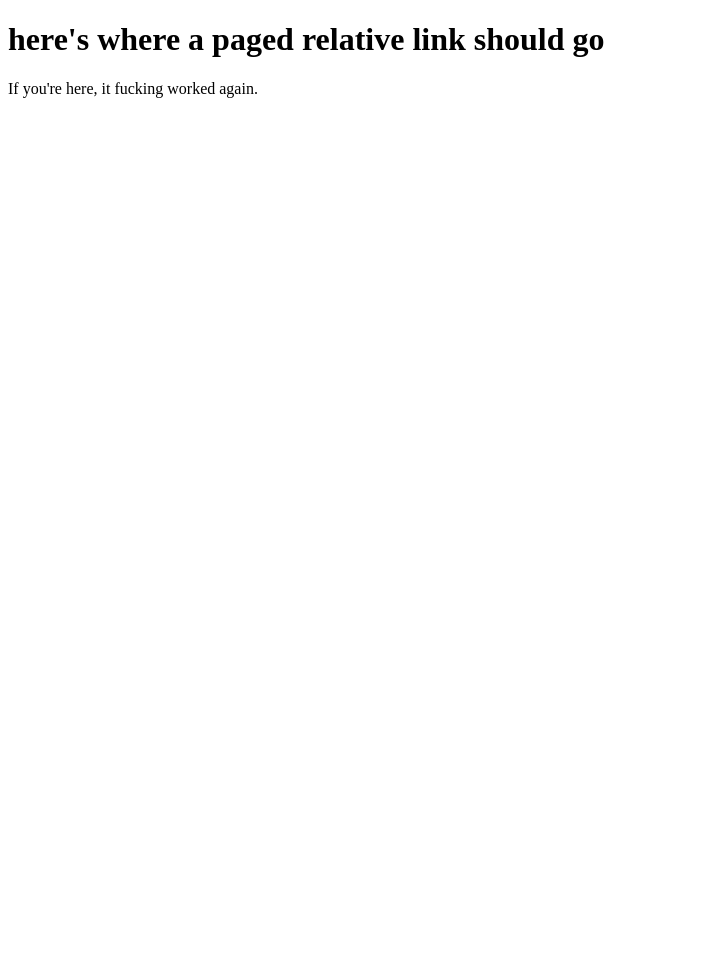
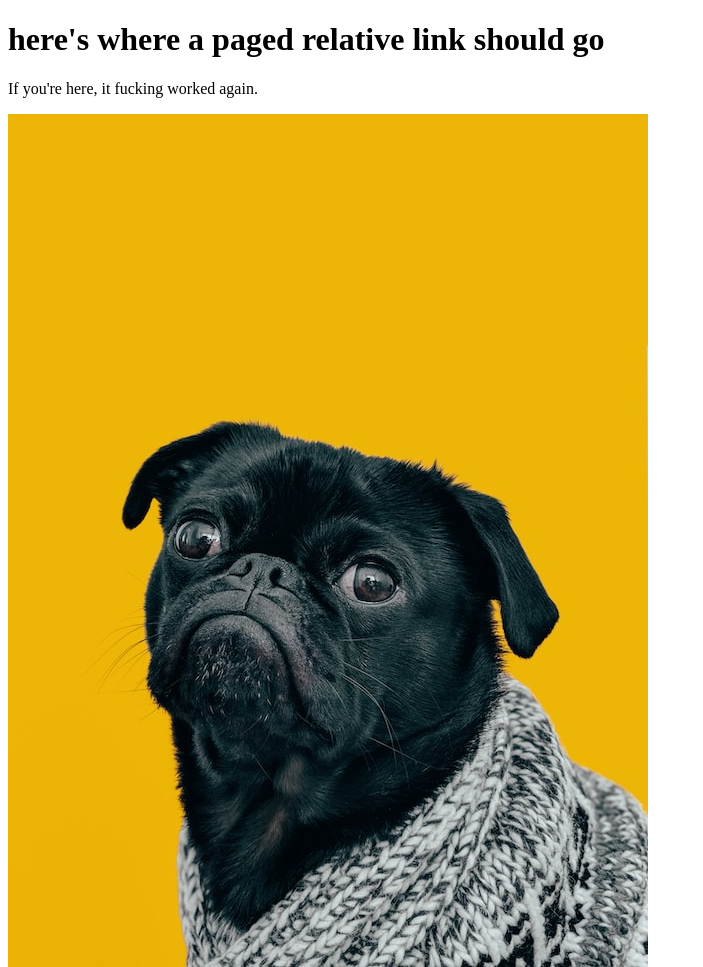
Before and after one commit to mihocikc/git_test, a plain HTML site: page repolinktest/linktest.html in a window 1280 px wide. Shown: the whole page, without its empty margins (0-703 px from the left). Before the commit the page ends 800 px from the top, so only its background shows below. Drawn offline with Linux system fonts and the light colour scheme.

Commit message:
images/dog.jpeg

```diff
--- a/repolinktest/linktest.html
+++ b/repolinktest/linktest.html
@@ -6,5 +6,7 @@
 </head>
 <body>
     <h1>here's where a paged relative link should go</h1>
-    If you're here, it fucking worked again.
+    <p>If you're here, it fucking worked again.</p>
+    <img src="../images/dog.jpeg">
+
 </body>
```
Also changed, not shown: images/dog.jpeg (added).
